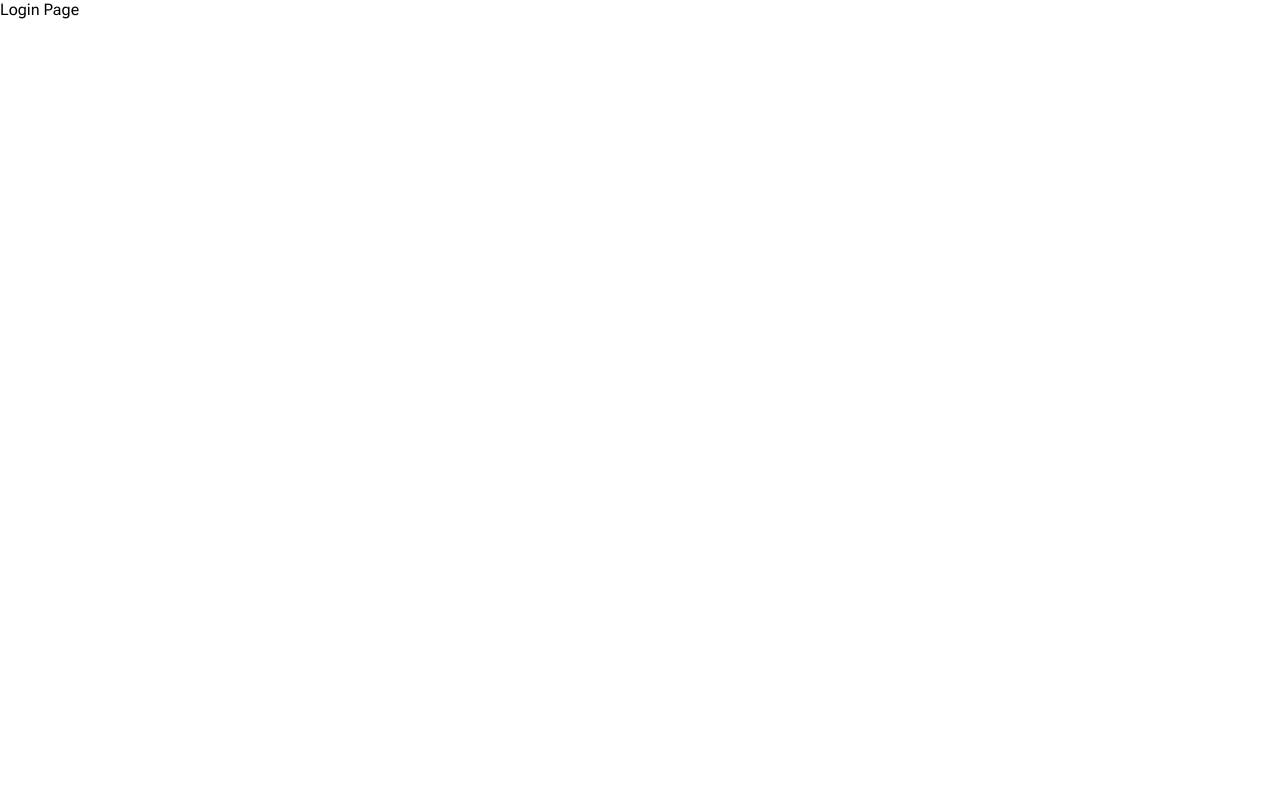
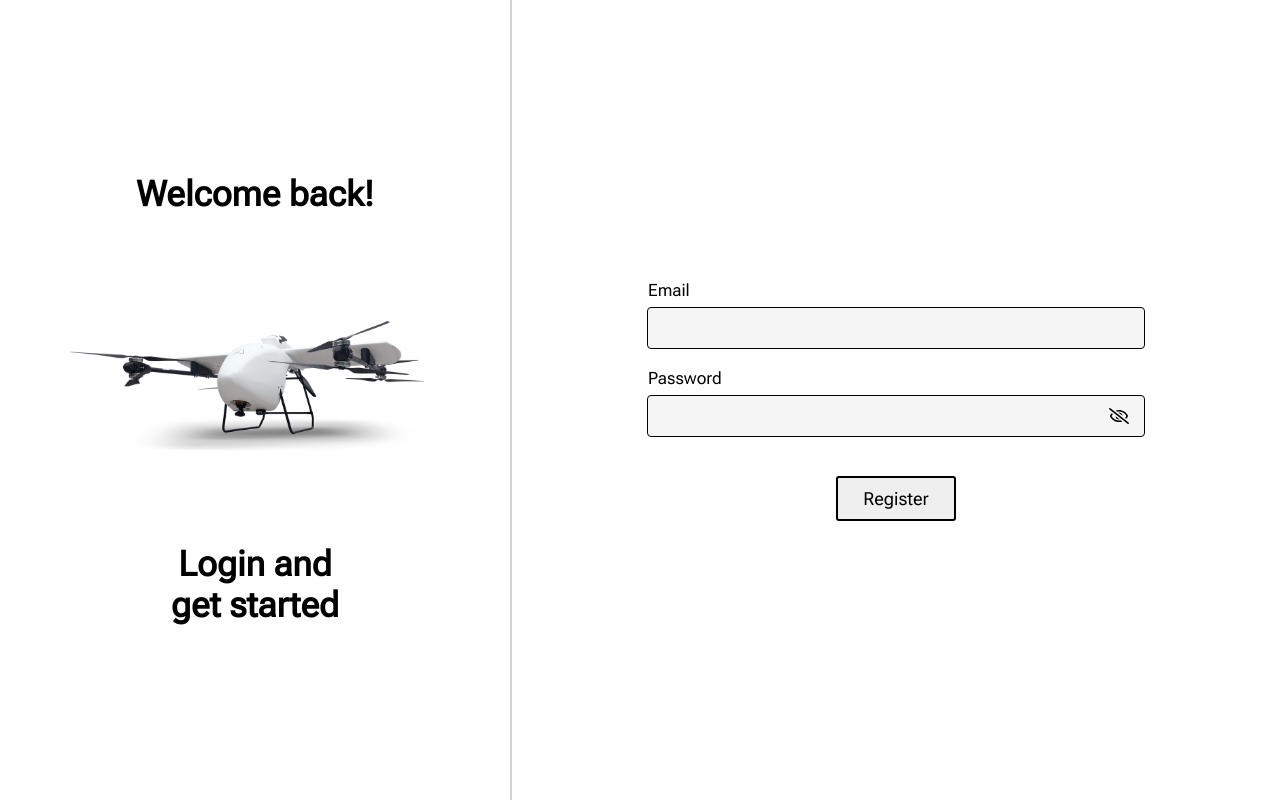
Before and after one commit to Uchenna99/EVOTL, a React (Vite) app: page /login in a window 1280 px wide. Built offline with nearby package versions, Linux system fonts and the light colour scheme.

Commit message:
consuming creatuser api

```diff
--- a/package.json
+++ b/package.json
@@ -12,6 +12,7 @@
   "dependencies": {
     "axios": "^1.7.9",
     "dotenv": "^16.4.7",
+    "jwt-decode": "^4.0.0",
     "react": "^18.3.1",
     "react-dom": "^18.3.1",
     "react-icons": "^5.4.0",
--- a/src/Pages/LoginPage.tsx
+++ b/src/Pages/LoginPage.tsx
@@ -1,8 +1,75 @@
+import { useState } from "react";
+import drone from "../assets/Images/Pelican-2.0-Home.png"
+import { FaRegEye } from "react-icons/fa";
+import { FaRegEyeSlash } from "react-icons/fa";
+import axios from "axios";
+import { JwtResponse } from "../Components/interface";
+import { useNavigate } from "react-router-dom";
+
 
 const LoginPage = () => {
+    const navigate = useNavigate();
+
+    const [email, setEmail] = useState('');
+    const [password, setPassword] = useState('');
+    const [eye, setEye] = useState(false);
+
+    const loginData = {
+        email: email,
+        password: password
+    }
+
+    const handleLogin = async ()=>{
+        try {
+            await axios.post('http://localhost:4000/api/v1/auth/login', loginData)
+            .then((response)=>{
+                const responseData = response.data as JwtResponse;
+                localStorage.setItem('token', responseData.accessToken);
+                navigate('/dashboard');
+            })
+        } catch (error) {
+
+        }
+    }
+
   return (
     <>
-        Login Page
+        <div className="signup-wrap">
+        <div className="signup-left">
+          <h2>Welcome back! </h2>
+          <img src={drone} alt="" />
+          <h2>Login and <br/> get started</h2>
+        </div>
+
+
+        <div className="signup-right">
+          <div className="form-wrap">
+
+            <div className="input-wrap">
+              <label htmlFor="email">Email</label>
+              <input id="email" type="email" value={email} onChange={(e)=> setEmail(e.target.value)}/>
+            </div>
+
+
+            <div className="input-wrap">
+              <label htmlFor="pass">Password</label>
+              <div className="inner-input-wrap">
+                <input id="pass" type={eye? 'text' : 'password'}
+                  value={password} onChange={(e)=> setPassword(e.target.value)}
+                />
+                {
+                  eye? <FaRegEye id="pass-eye" onClick={()=> setEye(false)}/>
+                  :
+                  <FaRegEyeSlash id="pass-eye" onClick={()=> setEye(true)}/>
+                }
+              </div>
+            </div>
+
+            <button className="register" onClick={handleLogin}>Register</button>
+
+          </div>
+        </div>
+      </div>
     </>
   )
 }
--- a/src/Pages/VerificationPage.tsx
+++ b/src/Pages/VerificationPage.tsx
@@ -6,6 +6,8 @@ import { useNavigate } from "react-router-dom";
 const VerificationPage = () => {
     const navigate = useNavigate();
     const [email, setEmail] = useState('');
+    const [otp, setOtp] = useState('');
+
 
     useEffect(()=>{
         const getEmail = ()=>{
@@ -18,7 +20,6 @@ const VerificationPage = () => {
         getEmail();
     },[])
 
-    const [otp, setOtp] = useState('');
 
     const verify = {
         email: email,
@@ -31,6 +32,7 @@ const VerificationPage = () => {
             .then(()=>{
                 navigate('/login')
             })
+            .catch(err=>alert(err))
 
         } catch (error) {
             console.error('Verification failed');
```
Also changed, not shown: src/Components/interface.ts (+6 -1 lines), 1 other file (tests, documents, lock files or other folders).
